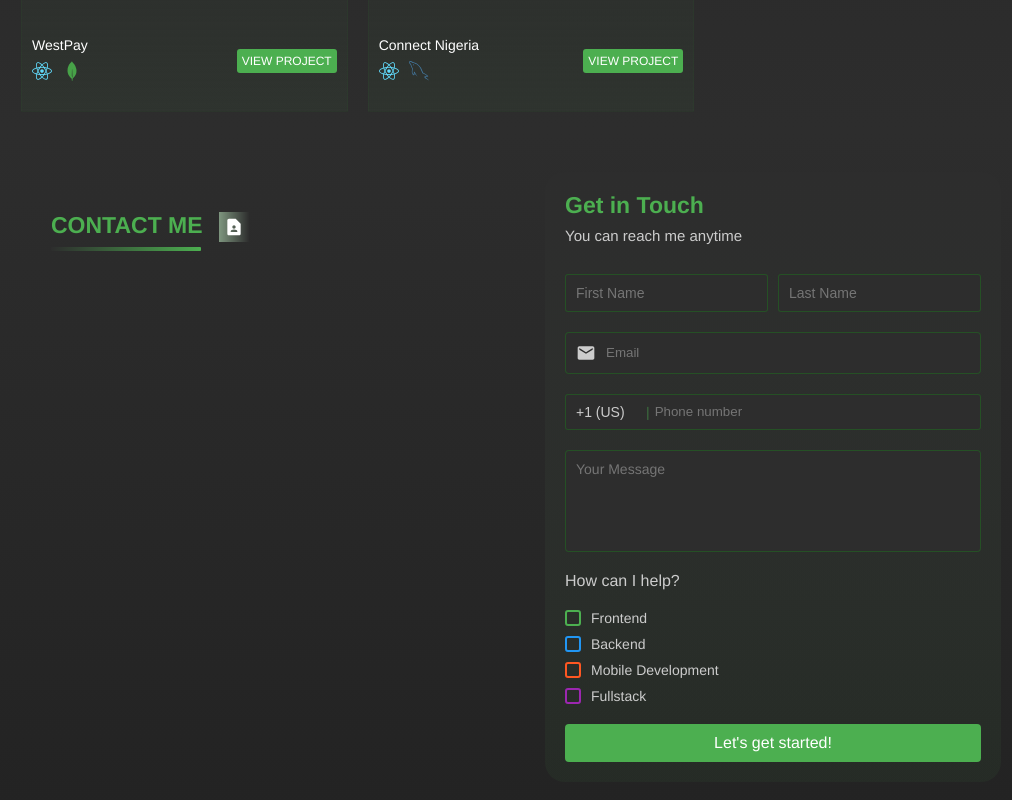
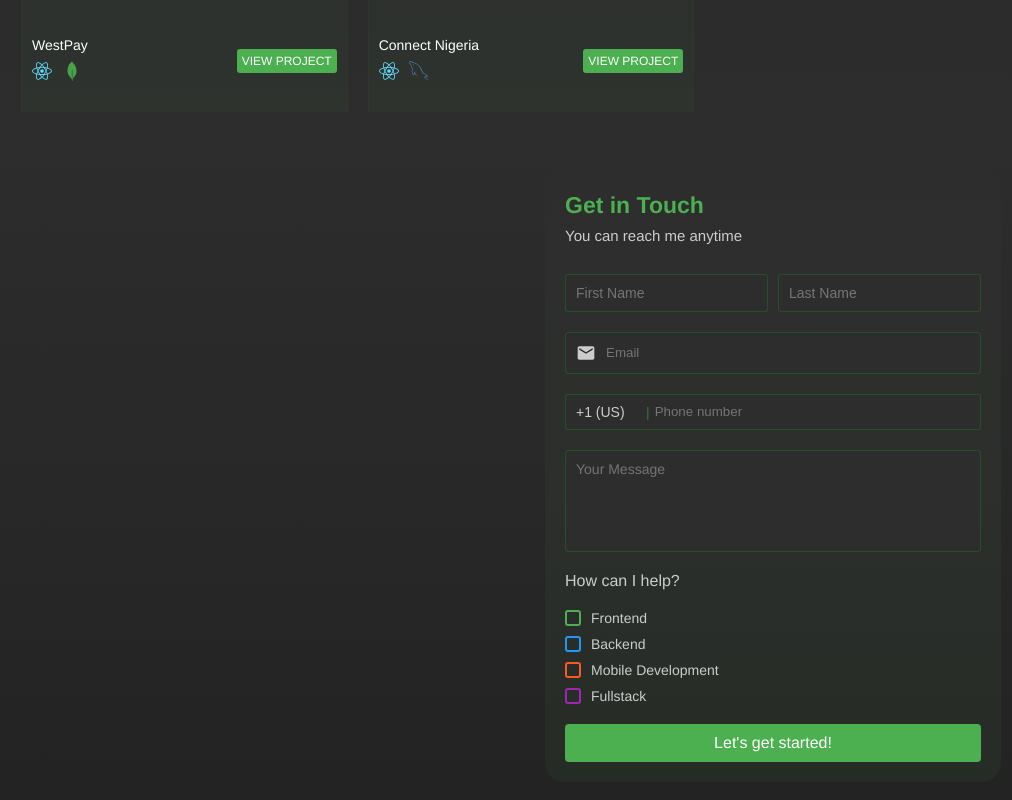
Before and after one commit to abolajii/portfolio-ts, a React (Vite) app: page / in a window 1280 px wide. Shown: the part 2248-3048 px from the top of the page, without its empty margins (209-1221 px from the left). Built offline with nearby package versions, Linux system fonts and the light colour scheme.

Commit message:
first commit

```diff
--- a/src/pages/Contact.tsx
+++ b/src/pages/Contact.tsx
@@ -296,7 +296,7 @@ const Contact = () => {
     <Container>
       <div className="flex justify-between mobile">
         <One>
-          <div className="flex">
+          {/* <div className="flex">
             <div className="mr-md">
               <Heading>CONTACT ME</Heading>
               <Line />
@@ -304,7 +304,7 @@ const Contact = () => {
             <IconContainer className="flex center">
               <MdContactPage size={20} color="#ffffff" />
             </IconContainer>
-          </div>
+          </div> */}
         </One>
         <Two>
           <div className="bg">
```
